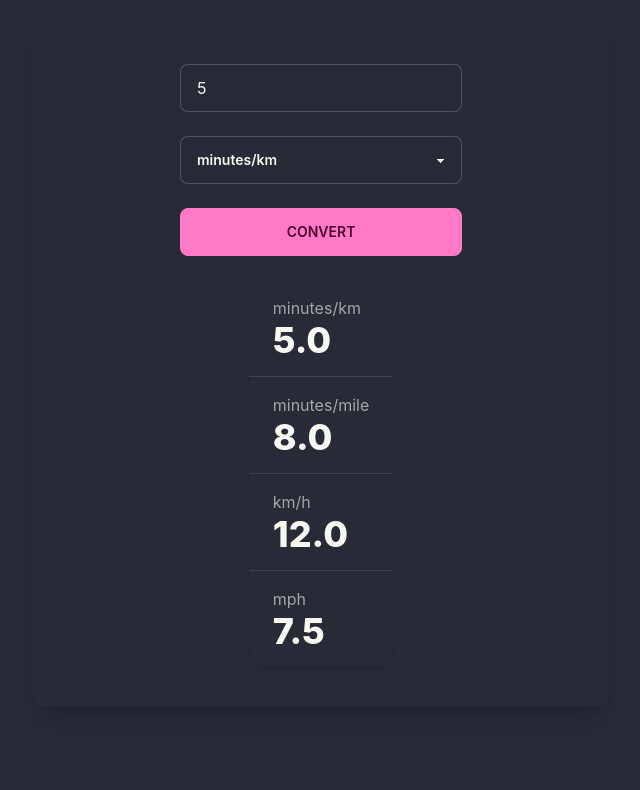
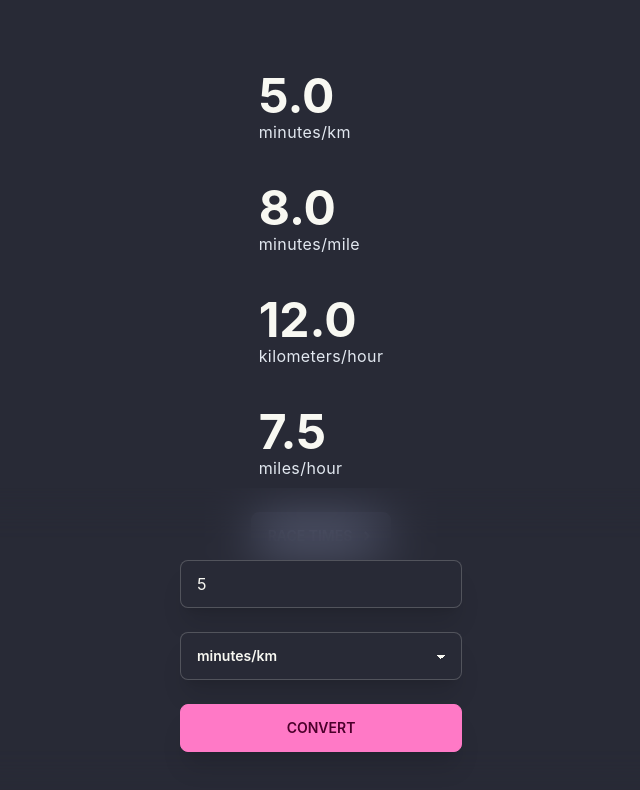
Before and after one commit to worldofchristian/cheetahmode, a React (Create React App) app: page / in a window 1280 px wide. Both pictures are taken after typing "5" into the empty fields and a click on the button "CONVERT". Shown: the top 790 px of the page, without its empty margins (319-959 px from the left). Built offline with nearby package versions, Linux system fonts and the light colour scheme.

Commit message:
redesign ui

```diff
--- a/package.json
+++ b/package.json
@@ -7,8 +7,10 @@
     "@testing-library/react": "^13.4.0",
     "@testing-library/user-event": "^13.5.0",
     "daisyui": "^2.51.5",
+    "lottie-react": "^2.4.0",
     "react": "^18.2.0",
     "react-dom": "^18.2.0",
+    "react-icons": "^4.11.0",
     "react-scripts": "5.0.1",
     "web-vitals": "^2.1.4"
   },
--- a/src/components/PaceCalculator.js
+++ b/src/components/PaceCalculator.js
@@ -1,8 +1,22 @@
 import React, { useState } from 'react';
+import Lottie from 'lottie-react';
+import RaceTimes from './RaceTimes';
+import PaceInput from './PaceInput';
+import KAC7BGcQLN from '../lottie/KAC7BGcQLN.json';
+
+const defaultOptions = {
+  loop: true,
+  autoplay: true,
+  animationData: KAC7BGcQLN,
+  rendererSettings: {
+    preserveAspectRatio: 'xMidYMid slice'
+  }
+};
 
 const PaceCalculator = () => {
   // state
   const [paceValue, setPaceValue] = useState('');
+  const [tempPaceValue, setTempPaceValue] = useState('');
   const [selectedMetric, setSelectedMetric] = useState('minutesPerKm');
   const [convertedPaces, setConvertedPaces] = useState({
     minutesPerKm: '',
@@ -12,10 +26,33 @@ const PaceCalculator = () => {
     minutePerMile: '',
     minutePerKm: '',
   });
+  const [convertedTimes, setConvertedTimes] = useState({
+    fivek: '',
+    tenk: '',
+    halfmarathon: '',
+    marathon: '',
+    fiftyk: '',
+    fiftymile: '',
+    hundredk: '',
+    hundredmile: ''
+  })
 
-  // handler for pace value change
+  // convert minutes to hour:minute format
+  const formatTime = (timeInMinutes) => {
+    const hours = Math.floor(timeInMinutes / 60);
+    const minutes = Math.round(timeInMinutes % 60);
+    return `${hours}:${minutes < 10 ? '0' : ''}${minutes}`;
+  };
+
+  // sets the temporary pace value
   const handlePaceValueChange = (event) => {
-    setPaceValue(event.target.value);
+    setTempPaceValue(event.target.value);
+  };
+
+  // handler for convert btn click
+  const handleConvertClick = () => {
+    setPaceValue(tempPaceValue); // update state to make it consistent, but use tempPaceValue for calculations right away
+    handleCalculate(tempPaceValue); // pass the temporary value directly
   };
 
   // handler for metric change
@@ -58,95 +95,120 @@ const PaceCalculator = () => {
     };
   };
 
-  const handleCalculate = () => {
-    const convertedPaces = calculatePaces(paceValue, selectedMetric);
+  const handleCalculate = (valueToCalculate) => {
+    const convertedPaces = calculatePaces(valueToCalculate, selectedMetric); // use the passed-in value
     setConvertedPaces(convertedPaces);
+
+    const minutesPerKm = parseFloat(convertedPaces.minutesPerKm);
+
+    // Common race distances in Km
+    const raceDistances = {
+    '5k': 5,
+    '10k': 10,
+    'half marathon': 21.1,
+    'marathon': 42.195,
+    '50k': 50,
+    '50 mile': 80.4672, // converted from miles to km
+    '100k': 100,
+    '100 mile': 160.934 // converted from miles to km
+    };
+
+    let newConvertedTimes = {};
+
+    for (const [race, distance] of Object.entries(raceDistances)) {
+      newConvertedTimes[race] = formatTime(minutesPerKm * distance);
+    }
+
+    setConvertedTimes(newConvertedTimes);
   };
 
   return (
     <div
-    className='flex items-center justify-center p-4 max-w-xl w-full rounded-xl shadow-xl'>
+    className='main-content flex items-center justify-center p-4 max-w-xl w-full'>
       <div
       className='flex-col'>
+        <div
+        className='flex flex-col items-center justify-center mt-2'>
 
-            <input
-            type="number" placeholder="Enter pace"
-            className="input input-bordered w-full max-w-xs mt-6"
-            id="paceValue"
-            value={paceValue}
-            onChange={handlePaceValueChange} />
+          {paceValue ? (
+          <>
+          <div
+          className='flex-col'>
+            <div
+            className="flex-col p-4">
+              <h2
+              className="text-5xl font-bold mt-2"
+              >{convertedPaces.minutesPerKm}</h2>
+
+              <p
+              className="text-base tracking-wide text-slate-200"
+              >minutes/km</p>
+            </div>
 
             <div
-            className='items-center justify-center'>
+            className="flex-col p-4">
+              <h2
+              className="text-5xl font-bold mt-2"
+              >{convertedPaces.minutesPerMile}</h2>
+
+              <p
+              className="text-base tracking-wide text-slate-200"
+              >minutes/mile</p>
+            </div>
+
             <div
-                className='flex-col'>
-                    <select
-                    className="select select-bordered w-full max-w-xs mt-6"
-                    id="metric"
-                    value={selectedMetric}
-                    onChange={handleMetricChange}>
-                        <option disabled selected
-                        >Choose a metric</option>
-                        <option
-                        value="minutesPerKm"
-                        >minutes/km</option>
-                        <option
-                        value="minutesPerMile"
-                        >minutes/mile</option>
-                    </select>
+            className="flex-col p-4">
+              <h2
+              className="text-5xl font-bold mt-2"
+              >{convertedPaces.kmPerHour}</h2>
 
-                    <button
-                    className='btn btn-primary mt-6 w-full'
-                    onClick={handleCalculate}
-                    >Convert</button>
+              <p
+              className="text-base tracking-wide text-slate-200"
+              >kilometers/hour</p>
+            </div>
+
+            <div
+            className="flex-col p-4">
+              <h2
+              className="text-5xl font-bold mt-2"
+              >{convertedPaces.mph}</h2>
+
+              <p
+              className="text-base tracking-wide text-slate-200"
+              >miles/hour</p>
               </div>
             </div>
 
             <div
-            className='flex items-center justify-center'>
+            className='flex items-center justify-center mt-2'>
+              <RaceTimes
+              raceTimes={convertedTimes}
+              />
+            </div>
+            </>
+          ) : (
             <div
-                className="stats stats-vertical shadow my-6">
+            className='fixed bottom-80'>
               <div
-                    className="stat">
-                        <div
-                        className="stat-title"
-                        >minutes/km</div>
-                        <div
-                        className="stat-value"
-                        >{convertedPaces.minutesPerKm}</div>
-                    </div>
-
-                    <div
-                    className="stat">
-                        <div
-                        className="stat-title"
-                        >minutes/mile</div>
-                        <div
-                        className="stat-value">{convertedPaces.minutesPerMile}</div>
-                    </div>
-
-                    <div
-                    className="stat">
-                        <div
-                        className="stat-title"
-                        >km/h</div>
-                        <div
-                        className="stat-value"
-                        >{convertedPaces.kmPerHour}</div>
-                    </div>
-
-                    <div
-                    className="stat">
-                        <div
-                        className="stat-title"
-                        >mph</div>
-                        <div
-                        className="stat-value"
-                        >{convertedPaces.mph}</div>
+              className='max-w-xs'>
+                <Lottie
+                animationData={KAC7BGcQLN}
+                options={defaultOptions}
+                height={10}
+                width={10}
+                />
               </div>
             </div>
+          )}
+
+            <PaceInput
+            paceValue={tempPaceValue}
+            handlePaceValueChange={handlePaceValueChange}
+            selectedMetric={selectedMetric}
+            handleMetricChange={handleMetricChange}
+            handleCalculate={handleConvertClick}
+            />
           </div>
-
         </div>
     </div>
   );
--- /dev/null
+++ b/src/components/PaceInput.js
@@ -0,0 +1,56 @@
+import React from 'react';
+
+const PaceInput = ({ paceValue, handlePaceValueChange, selectedMetric, handleMetricChange, handleCalculate }) => {
+  return (
+    <div
+    className='fixed bottom-0 w-full bg-base-400 backdrop-filter bg-opacity-5 backdrop-blur-xl shadow-xl p-4'>
+        <div
+        className='flex items-center justify-center my-8'>
+            <div
+            className='flex-col'>
+                <input
+                type="number"
+                placeholder="Enter pace"
+                className="input input-bordered w-full max-w-xs mt-6 shadow-xl"
+                id="paceValue"
+                value={paceValue}
+                onChange={handlePaceValueChange}
+                />
+
+                <div
+                className='items-center justify-center'>
+                    <div
+                    className='flex-col'>
+                        <select
+                        className="select select-bordered w-full max-w-xs shadow-xl mt-6"
+                        id="metric"
+                        value={selectedMetric}
+                        onChange={handleMetricChange}
+                        >
+                            <option
+                            disabled
+                            value=''
+                            >Choose one</option>
+
+                            <option
+                            value="minutesPerKm"
+                            >minutes/km</option>
+
+                            <option
+                            value="minutesPerMile"
+                            >minutes/mile</option>
+                        </select>
+
+                        <button
+                        className='btn btn-primary shadow-xl mt-6 w-full'
+                        onClick={handleCalculate}
+                        >Convert</button>
+                    </div>
+                </div>
+            </div>
+        </div>
+    </div>
+  );
+};
+
+export default PaceInput;
--- /dev/null
+++ b/src/components/RaceTimes.js
@@ -0,0 +1,38 @@
+import React, { useState } from 'react';
+import { FaAngleRight, FaAngleDown } from 'react-icons/fa';
+
+const RaceTimes = ({ raceTimes }) => {
+  const [isRaceTimesOpen, setIsRaceTimesOpen] = useState(false);
+
+  return (
+    <div>
+        <button
+        className={`btn ${isRaceTimesOpen ? 'btn-primary' : 'btn-neutral'} gap-2 my-2`}
+        onClick={() => setIsRaceTimesOpen(!isRaceTimesOpen)}
+        >Race Times
+
+        {isRaceTimesOpen ? <FaAngleDown /> : <FaAngleRight />}
+        </button>
+
+        {isRaceTimesOpen && (
+        <div>
+            {Object.entries(raceTimes).map(([race, time]) => (
+            <div
+            className='my-8'
+            key={race}>
+                <p
+                className='text-5xl font-bold'
+                >{time}</p>
+
+                <p
+                className='text-base tracking-wide text-slate-200 mb-2'
+                >{race}</p>
+            </div>
+            ))}
+        </div>
+      )}
+    </div>
+  );
+};
+
+export default RaceTimes;
--- a/src/index.css
+++ b/src/index.css
@@ -1,6 +1,10 @@
 @tailwind base;
 @tailwind components;
 @tailwind utilities;
+
+.main-content {
+  padding-bottom: 300px; /* adjust to your fixed-bottom div's height */
+}
 
 body {
   margin: 0;
--- /dev/null
+++ b/src/lottie/KAC7BGcQLN.json
@@ -0,0 +1 @@
+{"nm":"Comp 1","ddd":0,"h":960,"w":960,"meta":{"g":"@lottiefiles/toolkit-js 0.26.1"},"layers":[{"ty":4,"nm":"Capa de formas 3","sr":1,"st":0,"op":34,"ip":0,"hd":false,"ddd":0,"bm":0,"hasMask":false,"ao":0,"ks":{"a":{"a":0,"k":[0,0,0],"ix":1},"s":{"a":0,"k":[109,109,100],"ix":6},"sk":{"a":0,"k":0},"p":{"a":1,"k":[{"o":{"x":0.403,"y":0},"i":{"x":0.597,"y":1},"s":[480,346.76,0],"t":1,"ti":[0,0,0],"to":[0,16.35,0]},{"o":{"x":0.403,"y":0},"i":{"x":0.597,"y":1},"s":[480,444.86,0],"t":16,"ti":[0,16.35,0],"to":[0,0,0]},{"s":[480,346.76,0],"t":31}],"ix":2},"r":{"a":0,"k":0,"ix":10},"sa":{"a":0,"k":0},"o":{"a":0,"k":100,"ix":11}},"ef":[],"shapes":[{"ty":"gr","bm":0,"hd":false,"mn":"ADBE Vector Group","nm":"Forma 1","ix":1,"cix":2,"np":3,"it":[{"ty":"sh","bm":0,"hd":false,"mn":"ADBE Vector Shape - Group","nm":"Trazado 1","ix":1,"d":1,"ks":{"a":0,"k":{"c":false,"i":[[0,0],[0,0],[0,0]],"o":[[0,0],[0,0],[0,0]],"v":[[-180,12],[12,204],[198,18]]},"ix":2}},{"ty":"st","bm":0,"hd":false,"mn":"ADBE Vector Graphic - Stroke","nm":"Trazo 1","lc":2,"lj":2,"ml":1,"o":{"a":0,"k":100,"ix":4},"w":{"a":0,"k":80,"ix":5},"c":{"a":0,"k":[1,0,0.6549],"ix":3}},{"ty":"tr","a":{"a":0,"k":[0,0],"ix":1},"s":{"a":0,"k":[100,100],"ix":3},"sk":{"a":0,"k":0,"ix":4},"p":{"a":0,"k":[0,0],"ix":2},"r":{"a":0,"k":0,"ix":6},"sa":{"a":0,"k":0,"ix":5},"o":{"a":0,"k":100,"ix":7}}]}],"ind":1}],"v":"5.7.8","fr":30,"op":34,"ip":0,"assets":[]}
```
Also changed, not shown: 1 other file (tests, documents, lock files or other folders). Lines whose indentation alone changed are shown as unchanged.
